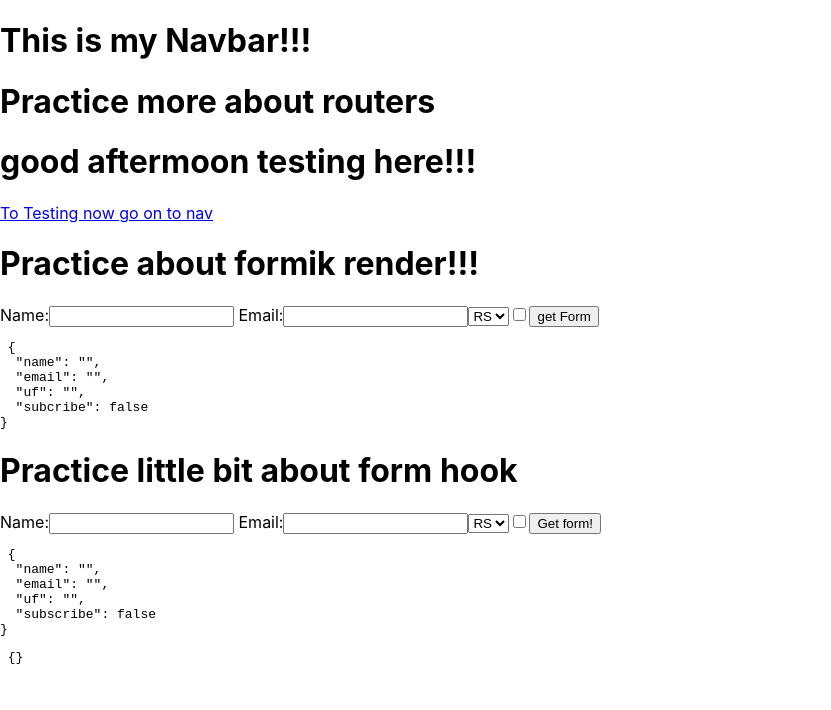
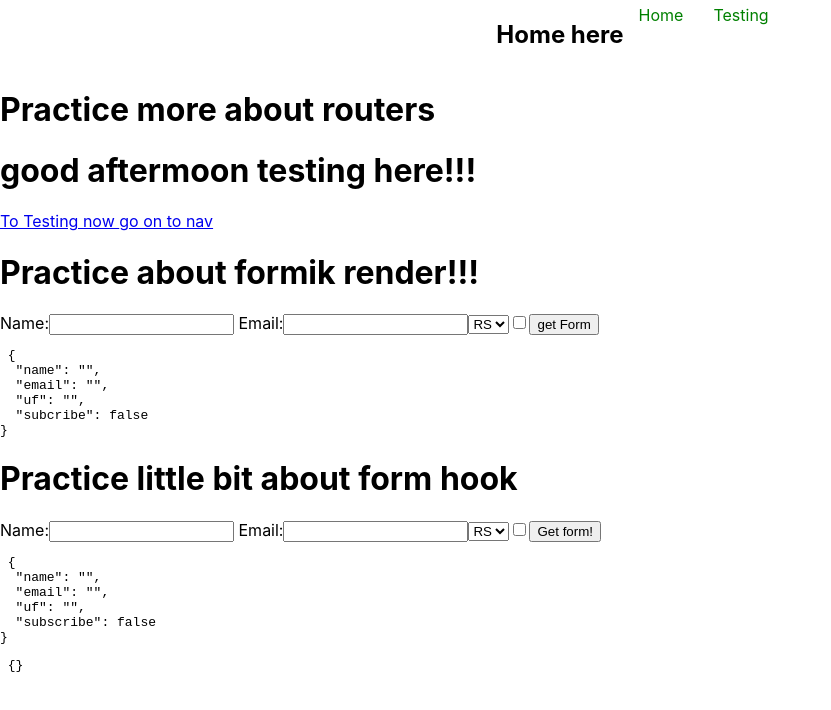
Before and after one commit to felipe-programador-18/router-formik, a React (Create React App) app in the folder testing/: page / in a window 1280 px wide. Shown: the top 710 px of the page, without its empty margins (0-831 px from the left). Built offline with nearby package versions, Linux system fonts and the light colour scheme.

Commit message:
c20-adding new code

```diff
--- a/testing/src/component/Navbar.js
+++ b/testing/src/component/Navbar.js
@@ -1,9 +1,14 @@
 import React from 'react'
+import { Link } from 'react-router-dom'
 
 const NavNav = () => {
   return(<>
+  <nav>
+    <h1>Home here</h1>
 
-  <h1>This is my Navbar!!!</h1>
+    <Link to={'/'} >Home</Link>
+    <Link to={'/testing'} >Testing</Link>
+  </nav>
 
   </>)
 }
```
